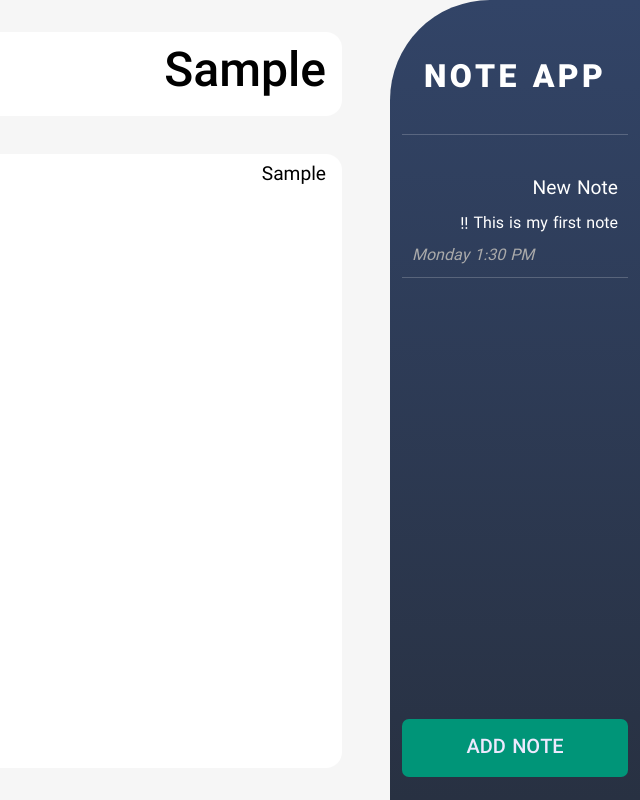
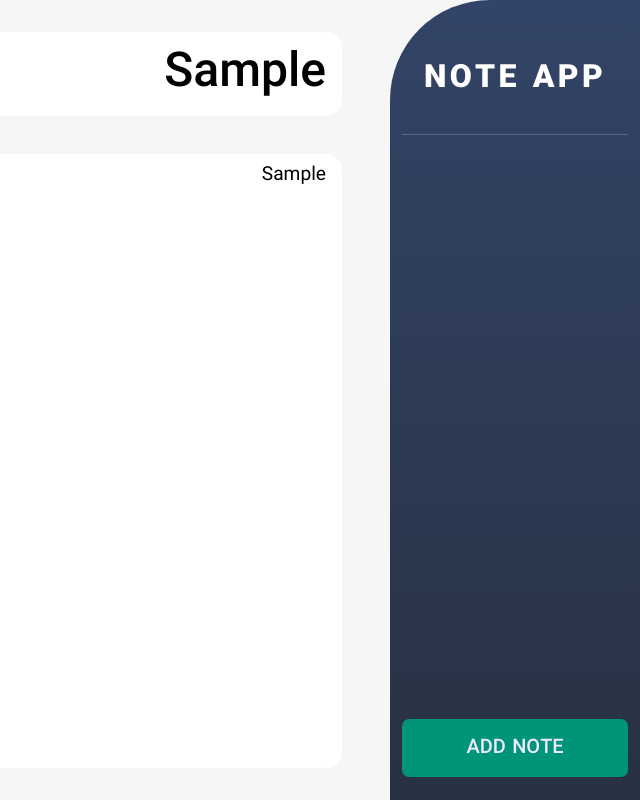
Before and after one commit to mrhosseinsalari/Note-App, a plain HTML site: page index.html in a window 1280 px wide. Both pictures are taken after typing "Sample", "Sample" into the empty fields and a click on the button "ADD NOTE". Shown: the whole page, without its empty margins (640-1280 px from the left). Drawn offline with Linux system fonts and the light colour scheme.

Commit message:
NotesView class added

```diff
--- a/index.html
+++ b/index.html
@@ -15,7 +15,7 @@
   </head>
   <body>
     <div class="notes" id="app">
-      <div class="notes__sidebar">
+      <!-- <div class="notes__sidebar">
         <div class="notes__logo">NOTE APP</div>
         <div class="notes__list">
           <div class="notes__list-item">
@@ -29,9 +29,9 @@
       <div class="notes__preview">
         <input type="text" class="note__title" placeholder="note title" />
         <textarea class="note__body" placeholder="Take some note"></textarea>
-      </div>
+      </div> -->
     </div>
 
-    <script src="./js/main.js"></script>
+    <script src="./js/main.js" type="module"></script>
   </body>
 </html>
--- /dev/null
+++ b/js/NotesAPI.js
@@ -0,0 +1,40 @@
+class NotesAPI {
+  static getAllNotes() {
+    const savedNotes = JSON.parse(localStorage.getItem("notes")) || [];
+
+    return savedNotes.sort(
+      (noteA, noteB) => new Date(noteB.updated) - new Date(noteA.updated)
+    );
+  }
+
+  static saveNotes(notes) {
+    localStorage.setItem("notes", JSON.stringify(notes));
+  }
+
+  static saveNote(noteToSave) {
+    const notes = this.getAllNotes();
+
+    const existedNote = notes.find((note) => note.id === noteToSave.id);
+
+    if (existedNote) {
+      existedNote.title = noteToSave.title;
+      existedNote.body = noteToSave.body;
+      existedNote.updated = new Date().toISOString();
+    } else {
+      noteToSave.id = new Date().getTime();
+      noteToSave.updated = new Date().toISOString();
+      notes.push(noteToSave);
+    }
+
+    this.saveNotes(notes);
+  }
+
+  static deleteNote(id) {
+    const notes = this.getAllNotes();
+    const filteredNotes = notes.filter((note) => note.id !== id);
+
+    this.saveNotes(filteredNotes);
+  }
+}
+
+export default NotesAPI;
--- /dev/null
+++ b/js/NotesView.js
@@ -0,0 +1,41 @@
+class NotesView {
+  constructor(root, handlers) {
+    const { onNoteAdd, onNoteEdit } = handlers;
+
+    this.root = root;
+    this.onNoteAdd = onNoteAdd;
+    this.onNoteEdit = onNoteEdit;
+
+    this.root.innerHTML = `
+     <div class="notes__sidebar">
+      <div class="notes__logo">NOTE APP</div>
+      <div class="notes__list"></div>
+      <button class="notes__add">ADD NOTE</button>
+     </div>
+     <div class="notes__preview">
+      <input type="text" class="note__title" placeholder="note title" />
+      <textarea class="note__body" placeholder="Take some note"></textarea>
+     </div>
+    `;
+
+    const addNoteBtn = this.root.querySelector(".notes__add");
+    const inputTitle = this.root.querySelector(".note__title");
+    const inputBody = this.root.querySelector(".note__body");
+
+    addNoteBtn.addEventListener("click", () => {
+      // run add note method
+      this.onNoteAdd();
+    });
+
+    [inputTitle, inputBody].forEach((inputField) => {
+      inputField.addEventListener("blur", () => {
+        const newTitle = inputTitle.value.trim();
+        const newBody = inputBody.value.trim();
+
+        this.onNoteEdit(newTitle, newBody);
+      });
+    });
+  }
+}
+
+export default NotesView;
--- a/js/main.js
+++ b/js/main.js
@@ -1,53 +1,14 @@
-const notes = [
-  {
-    id: 1,
-    title: "first note",
-    body: "some dummy text first",
-    updated: "2023-09-12T10:10:24.385Z",
+import NotesAPI from "./NotesAPI.js";
+import NotesView from "./NotesView.js";
+
+const app = document.getElementById("app");
+
+const view = new NotesView(app, {
+  onNoteAdd() {
+    console.log("note has been added");
   },
-  {
-    id: 2,
-    title: "second note",
-    body: "some dummy text second",
-    updated: "2023-09-13T10:10:24.385Z",
+
+  onNoteEdit(newTitle, newBody) {
+    console.log(newTitle, newBody);
   },
-];
-
-class NotesAPI {
-  static getAllNotes() {
-    const savedNotes = JSON.parse(localStorage.getItem("notes")) || [];
-
-    return savedNotes.sort(
-      (noteA, noteB) => new Date(noteB.updated) - new Date(noteA.updated)
-    );
-  }
-
-  static saveNotes(notes) {
-    localStorage.setItem("notes", JSON.stringify(notes));
-  }
-
-  static saveNote(noteToSave) {
-    const notes = this.getAllNotes();
-
-    const existedNote = notes.find((note) => note.id === noteToSave.id);
-
-    if (existedNote) {
-      existedNote.title = noteToSave.title;
-      existedNote.body = noteToSave.body;
-      existedNote.updated = new Date().toISOString();
-    } else {
-      noteToSave.id = new Date().getTime();
-      noteToSave.updated = new Date().toISOString();
-      notes.push(noteToSave);
-    }
-
-    this.saveNotes(notes);
-  }
-
-  static deleteNote(id) {
-    const notes = this.getAllNotes();
-    const filteredNotes = notes.filter((note) => note.id !== id);
-
-    this.saveNotes(filteredNotes);
-  }
-}
+});
```
